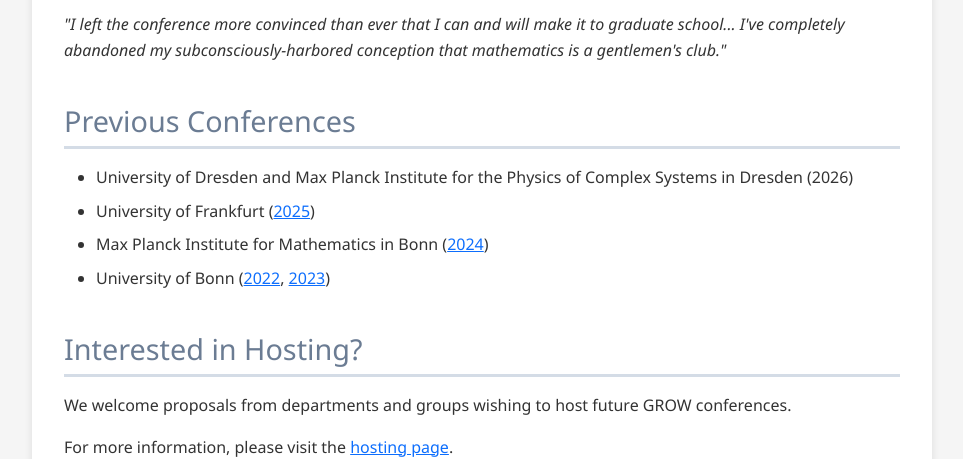
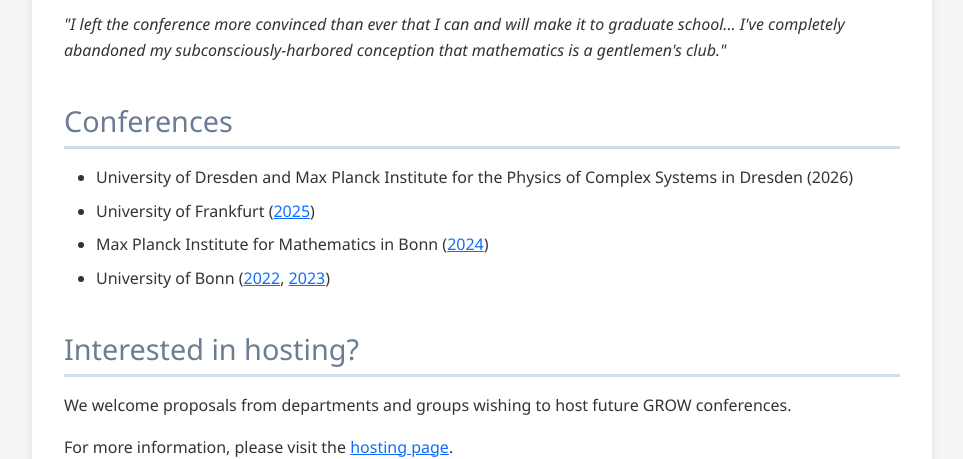
Before and after one commit to GROW-Europe/grow-europe.github.io, a Jekyll site: the page built from index.html, in a window 1280 px wide. Shown: the part 1712-2171 px from the top of the page, without its empty margins (158-1121 px from the left). Built offline with Jekyll 4.4.1, drawn with Linux system fonts in a browser that asks for light colours; a script that is not in the unit is left out.

Commit message:
Less capitalization

```diff
--- a/index.html
+++ b/index.html
@@ -92,7 +92,7 @@
 </section>
 
 <section>
-  <h2>Previous Conferences</h2>
+  <h2>Conferences</h2>
   <ul class="conference-list">
     <li>
       University of Dresden and Max Planck Institute for the Physics of Complex Systems in Dresden
@@ -115,7 +115,7 @@
 </section>
 
 <section>
-  <h2>Interested in Hosting?</h2>
+  <h2>Interested in hosting?</h2>
   <p>We welcome proposals from departments and groups wishing to host future GROW conferences.</p>
   For more information, please visit the
   <a href="hosting.html" class="host-link">hosting page</a>.
```
